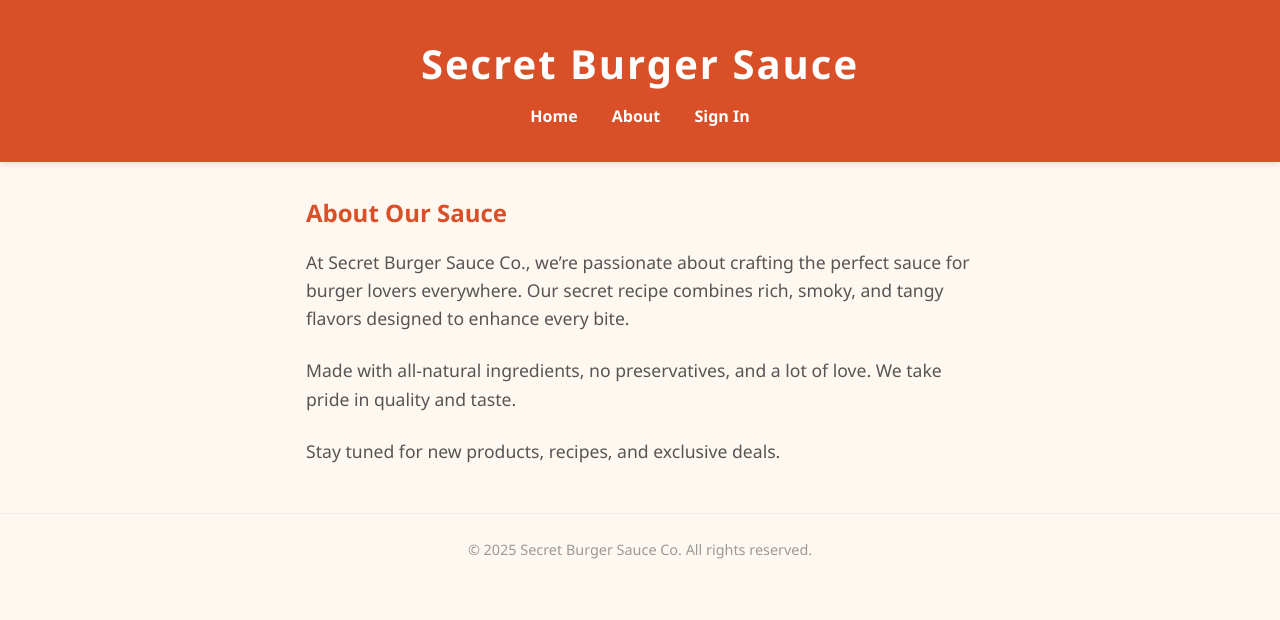
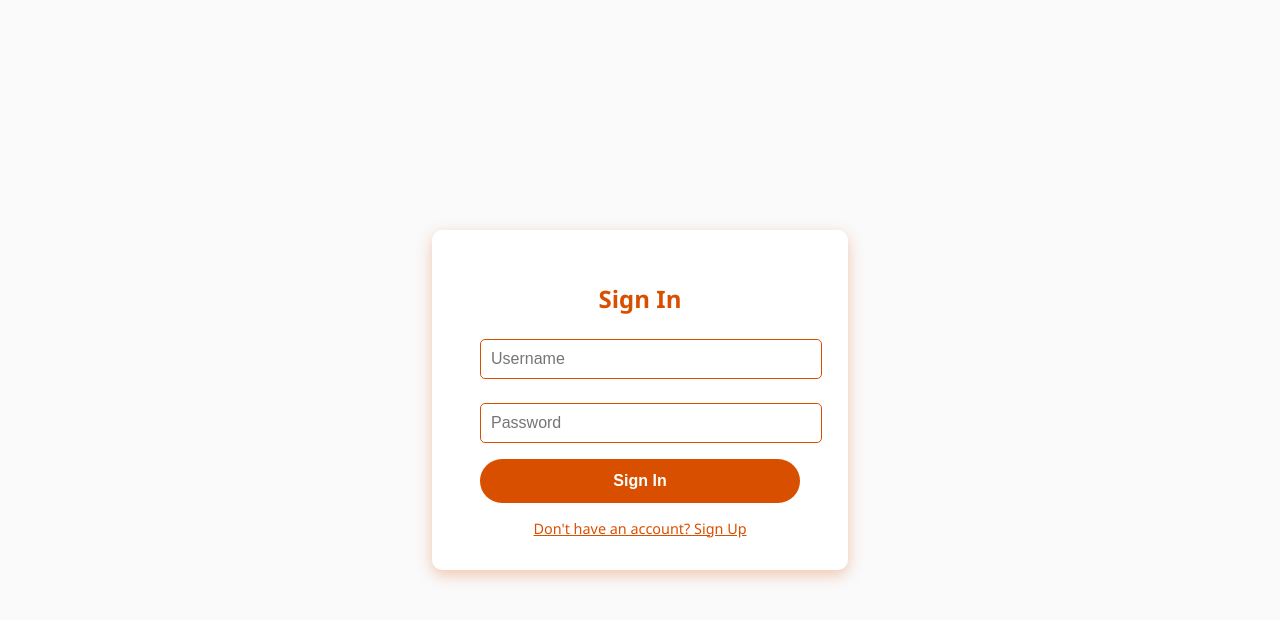
Before and after one commit to TheGregLloyd/burger-sauce-site, a plain HTML site: page signin.html in a window 1280 px wide. Drawn offline with Linux system fonts and the light colour scheme.

Commit message:
Update signin.html

```diff
--- a/signin.html
+++ b/signin.html
@@ -3,108 +3,146 @@
 <head>
 <meta charset="UTF-8" />
 <meta name="viewport" content="width=device-width, initial-scale=1" />
-<title>Secret Burger Sauce - About</title>
+<title>Secret Burger Sauce - Sign In</title>
 <style>
-  /* Same styles as index.html */
-  * {
-    box-sizing: border-box;
-    margin: 0; padding: 0;
+  body {
     font-family: 'Segoe UI', Tahoma, Geneva, Verdana, sans-serif;
+    background: #fafafa;
+    color: #333;
+    display: flex;
+    justify-content: center;
+    align-items: center;
+    height: 100vh;
+    margin: 0;
   }
-  body {
-    background: #fff8f0;
-    color: #333;
-    line-height: 1.6;
-    font-size: 16px;
-    animation: fadeIn 1s ease forwards;
-  }
-  header {
-    background: #d94f27;
-    color: white;
-    padding: 2rem 1rem;
+  #container {
+    background: white;
+    padding: 2rem 3rem;
+    border-radius: 10px;
+    box-shadow: 0 5px 15px rgba(217,79,0,0.3);
+    width: 320px;
     text-align: center;
-    box-shadow: 0 2px 5px rgba(0,0,0,0.1);
-  }
-  header h1 {
-    font-size: 2.5rem;
-    margin-bottom: 0.5rem;
-    letter-spacing: 2px;
-  }
-  nav a {
-    color: white;
-    text-decoration: none;
-    margin: 0 15px;
-    font-weight: 600;
-    transition: color 0.3s;
-  }
-  nav a:hover {
-    color: #ffbb99;
-  }
-  main {
-    max-width: 700px;
-    margin: 2rem auto;
-    padding: 0 1rem;
-    opacity: 0;
-    transform: translateY(20px);
-    animation: slideUp 1s forwards 0.5s;
   }
   h2 {
-    color: #d94f27;
+    color: #d94f00;
     margin-bottom: 1rem;
   }
-  p {
-    font-size: 1.1rem;
-    color: #555;
-    margin-bottom: 1.5rem;
+  input {
+    width: 100%;
+    padding: 10px;
+    margin: 0.5rem 0 1rem;
+    border: 1.5px solid #d94f00;
+    border-radius: 5px;
+    font-size: 1rem;
   }
-  footer {
-    text-align: center;
-    padding: 1.5rem 1rem;
+  button {
+    background-color: #d94f00;
+    color: white;
+    border: none;
+    padding: 0.8rem 1rem;
+    font-weight: 700;
+    cursor: pointer;
+    border-radius: 30px;
+    width: 100%;
+    font-size: 1rem;
+  }
+  button:hover {
+    background-color: #b24000;
+  }
+  #message {
+    margin-top: 1rem;
+    color: #b24000;
+    font-weight: 600;
+  }
+  #toggle {
+    margin-top: 1rem;
+    color: #d94f00;
+    cursor: pointer;
+    text-decoration: underline;
     font-size: 0.9rem;
-    color: #999;
-    border-top: 1px solid #eee;
-    margin-top: 3rem;
-    animation: fadeIn 1.5s ease forwards 1s;
-  }
-
-  /* Animations */
-  @keyframes fadeIn {
-    from {opacity: 0;}
-    to {opacity: 1;}
-  }
-  @keyframes slideUp {
-    to {
-      opacity: 1;
-      transform: translateY(0);
-    }
   }
 </style>
 </head>
 <body>
-  <header>
-    <h1>Secret Burger Sauce</h1>
-    <nav>
-      <a href="index.html">Home</a>
-      <a href="about.html">About</a>
-      <a href="signin.html">Sign In</a>
-    </nav>
-  </header>
-  <main>
-    <h2>About Our Sauce</h2>
-    <p>
-      At Secret Burger Sauce Co., we’re passionate about crafting the perfect sauce for burger lovers everywhere.
-      Our secret recipe combines rich, smoky, and tangy flavors designed to enhance every bite.
-    </p>
-    <p>
-      Made with all-natural ingredients, no preservatives, and a lot of love.
-      We take pride in quality and taste.
-    </p>
-    <p>
-      Stay tuned for new products, recipes, and exclusive deals.
-    </p>
-  </main>
-  <footer>
-    &copy; 2025 Secret Burger Sauce Co. All rights reserved.
-  </footer>
+
+<div id="container">
+  <h2 id="form-title">Sign In</h2>
+  <input type="text" id="username" placeholder="Username" autocomplete="username" />
+  <input type="password" id="password" placeholder="Password" autocomplete="current-password" />
+  <button id="submit-btn">Sign In</button>
+  <div id="message"></div>
+  <div id="toggle">Don't have an account? Sign Up</div>
+</div>
+
+<script>
+  let isSignIn = true; // toggle mode
+
+  const formTitle = document.getElementById('form-title');
+  const submitBtn = document.getElementById('submit-btn');
+  const toggleLink = document.getElementById('toggle');
+  const messageDiv = document.getElementById('message');
+
+  function clearMessage() {
+    messageDiv.textContent = '';
+  }
+
+  function setMessage(msg, success = false) {
+    messageDiv.textContent = msg;
+    messageDiv.style.color = success ? 'green' : '#b24000';
+  }
+
+  toggleLink.onclick = () => {
+    isSignIn = !isSignIn;
+    if (isSignIn) {
+      formTitle.textContent = 'Sign In';
+      submitBtn.textContent = 'Sign In';
+      toggleLink.textContent = "Don't have an account? Sign Up";
+    } else {
+      formTitle.textContent = 'Sign Up';
+      submitBtn.textContent = 'Sign Up';
+      toggleLink.textContent = "Already have an account? Sign In";
+    }
+    clearMessage();
+    document.getElementById('username').value = '';
+    document.getElementById('password').value = '';
+  };
+
+  submitBtn.onclick = () => {
+    clearMessage();
+    const username = document.getElementById('username').value.trim();
+    const password = document.getElementById('password').value;
+
+    if (!username || !password) {
+      setMessage('Please fill out both fields.');
+      return;
+    }
+
+    // Simple localStorage "database"
+    let users = JSON.parse(localStorage.getItem('users') || '{}');
+
+    if (isSignIn) {
+      if (users[username] && users[username] === password) {
+        setMessage('Sign in successful! Welcome back, ' + username + '.', true);
+      } else {
+        setMessage('Invalid username or password.');
+      }
+    } else {
+      if (users[username]) {
+        setMessage('Username already exists. Choose another.');
+      } else {
+        users[username] = password;
+        localStorage.setItem('users', JSON.stringify(users));
+        setMessage('Account created successfully! You can now sign in.', true);
+        isSignIn = true;
+        formTitle.textContent = 'Sign In';
+        submitBtn.textContent = 'Sign In';
+        toggleLink.textContent = "Don't have an account? Sign Up";
+        document.getElementById('username').value = '';
+        document.getElementById('password').value = '';
+      }
+    }
+  };
+</script>
+
 </body>
 </html>
```
